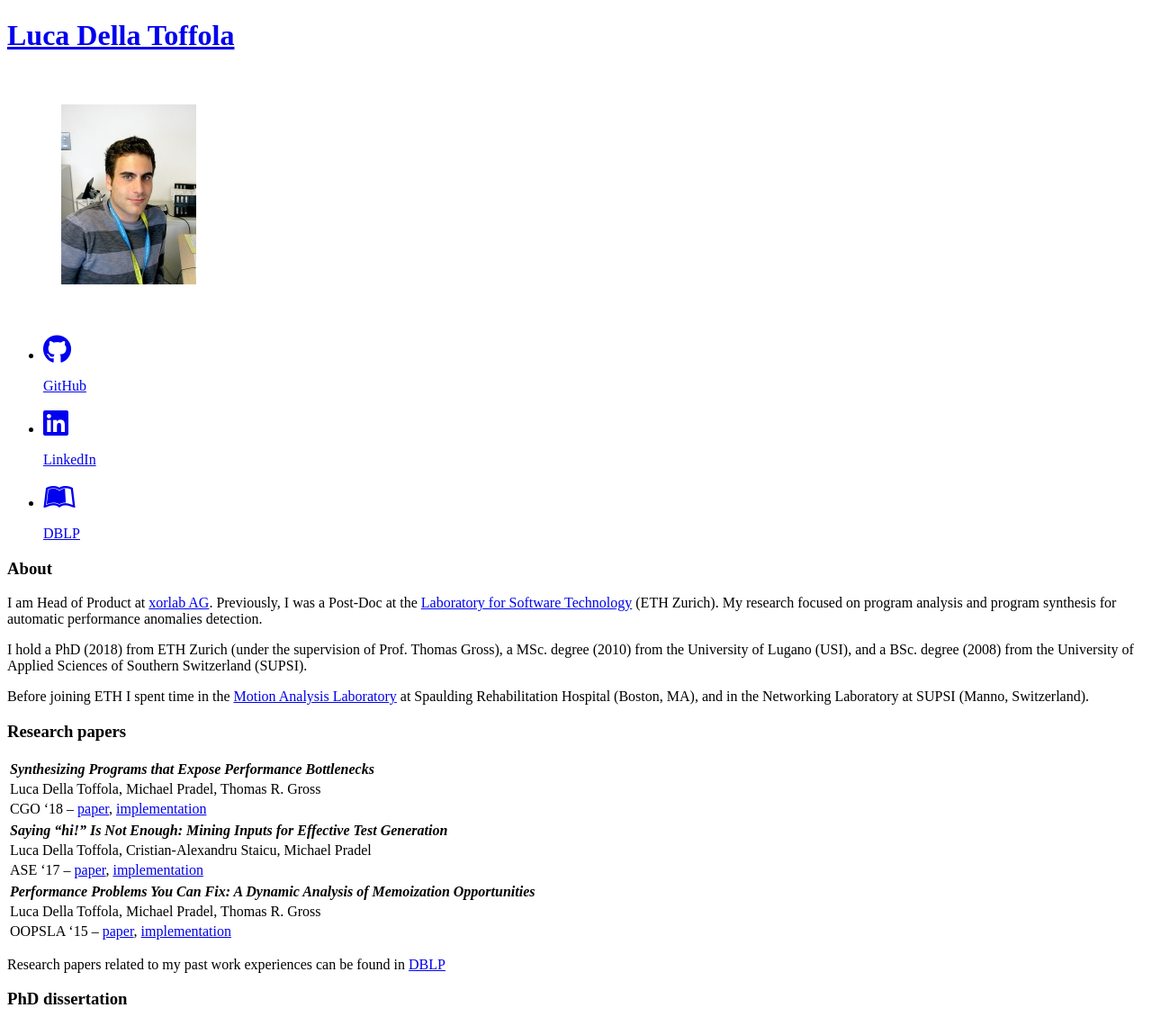
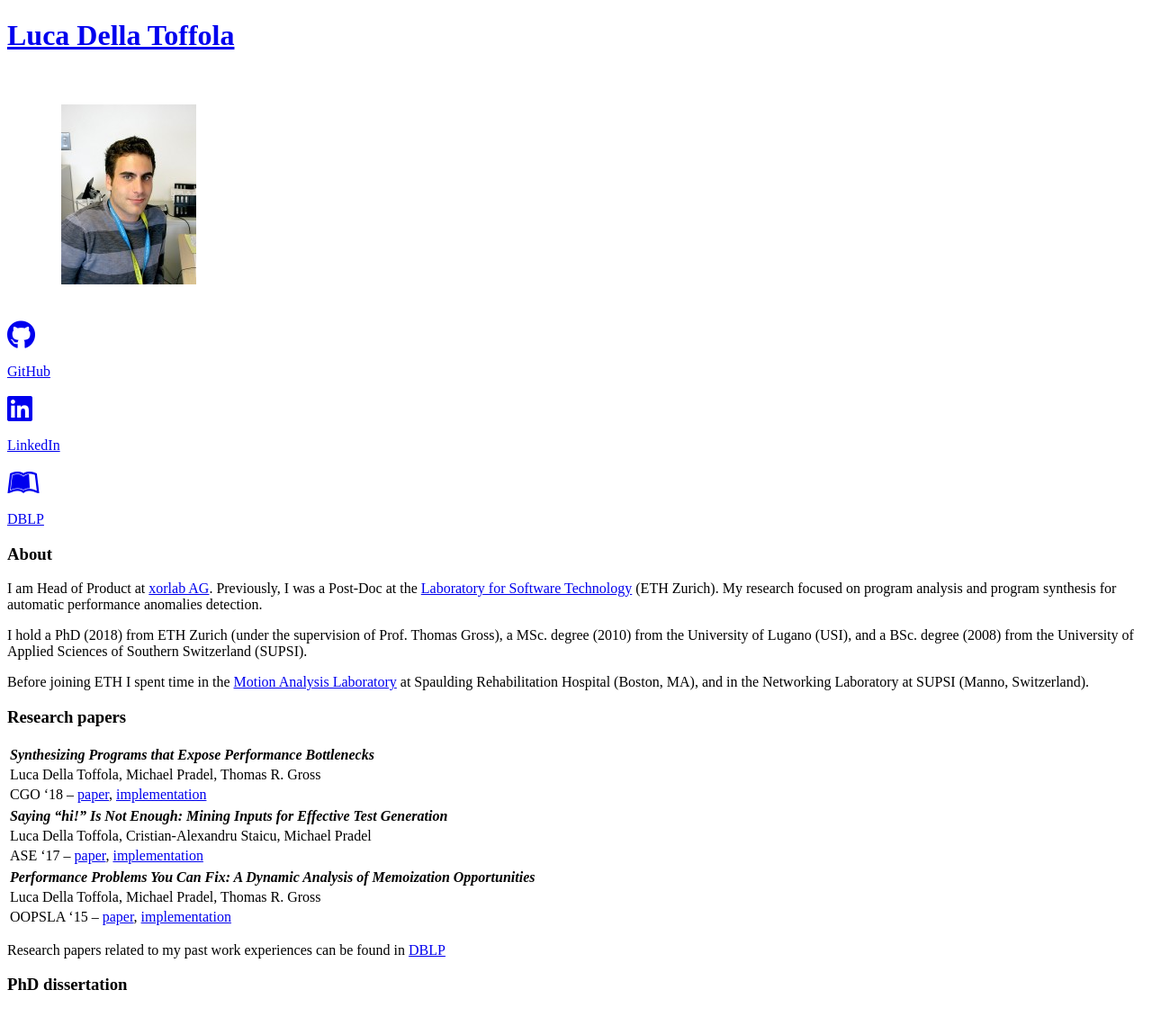
Before and after one commit to lucadt/lucadt.github.io, a Jekyll site: the page built from index.md, in a window 1280 px wide. Shown: the whole page at 90% size. Built offline with Jekyll 4.4.1, drawn with Linux system fonts in a browser that asks for light colours; nearby versions of some CDN libraries; a style sheet for code colours, icons or effects is not loaded; the repository's description, which GitHub fills in, is left out; our own code applies the rules of GitHub Pages for plain Markdown files.

Commit message:
Update contact.html

```diff
--- a/_includes/contact.html
+++ b/_includes/contact.html
@@ -4,9 +4,7 @@
    </figure>
 </div>
 <div class='pull-left'>
-<ul>
-   <li><a href="https://github.com/{{ site.github_username }}/"><i class="fab fa-github fa-2x"></i><p>GitHub</p></a></li>
-   <li><a href="https://www.linkedin.com/in/{{ site.linkedin_username }}"><i class="fab fa-linkedin fa-2x"></i><p>LinkedIn</p></a></li>
-   <li><a href="http://dblp.uni-trier.de/pers/hd/t/Toffola:Luca_Della"><i class="fab fa-leanpub fa-2x"></i><p>DBLP</p></a></li>
-</ul>
+<a href="https://github.com/{{ site.github_username }}/"><i class="fab fa-github fa-2x"></i><p>GitHub</p></a>
+<a href="https://www.linkedin.com/in/{{ site.linkedin_username }}"><i class="fab fa-linkedin fa-2x"></i><p>LinkedIn</p></a>
+<a href="http://dblp.uni-trier.de/pers/hd/t/Toffola:Luca_Della"><i class="fab fa-leanpub fa-2x"></i><p>DBLP</p></a>
 </div>
```
